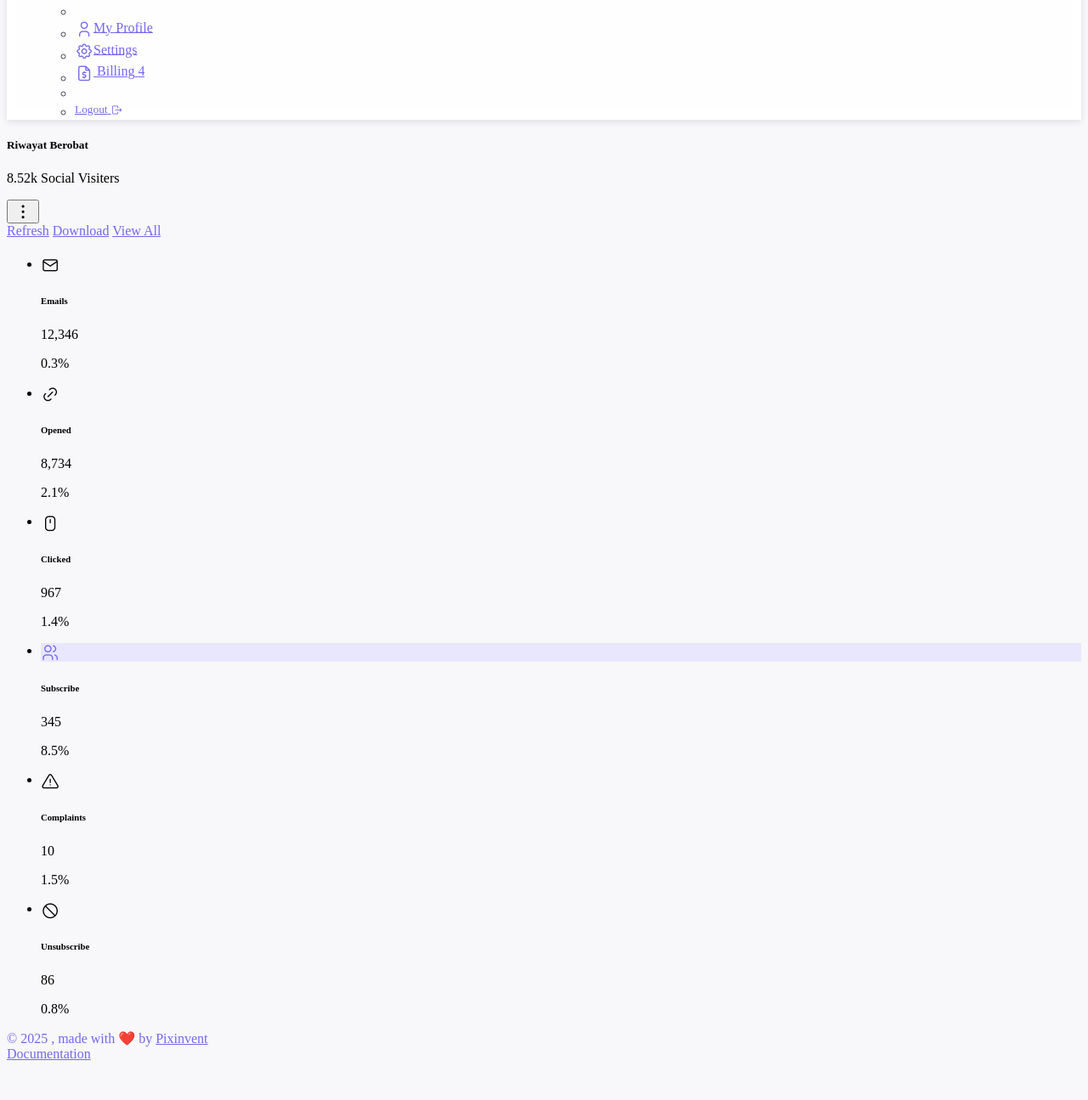
After one commit to FauzanAzima26/Puskesmas, a CodeIgniter app: page /CI/index.php/riwayat_berobat/index in a window 1280 px wide. The commit adds this page. Shown: the part 1089-2384 px from the top of the page at 85% size. Run offline with CodeIgniter, Linux system fonts and the light colour scheme; some libraries are stand-ins or nearby versions.

Commit message:
meghapush foto

```diff
--- a/application/config/routes.php
+++ b/application/config/routes.php
@@ -79,3 +79,5 @@ $route['obat'] = 'obat/index';
 $route['penyakit'] = 'penyakit/index';
 
 $route['ruangan'] = 'ruangan/index';
+
+$route['riwayat_berobat'] = 'riwayat_berobat/index';
--- a/application/controllers/Auth.php
+++ b/application/controllers/Auth.php
@@ -69,9 +69,9 @@ class Auth extends CI_Controller
         $this->form_validation->set_rules('email', 'Email', 'required|valid_email|is_unique[tb_users.email]|trim');
         $this->form_validation->set_rules('password', 'Password', 'required|min_length[6]|max_length[50]');
         $this->form_validation->set_rules('jenis_kelamin', 'Jenis Kelamin', 'required|in_list[L,P]');
-        $this->form_validation->set_rules('nik', 'NIK', 'numeric|exact_length[16]');
-        $this->form_validation->set_rules('no_bpjs', 'No BPJS', 'max_length[20]');
-        $this->form_validation->set_rules('no_hp', 'No HP', 'numeric|min_length[12]|max_length[2]');
+        $this->form_validation->set_rules('nik', 'NIK', 'numeric|exact_length[2]');
+        $this->form_validation->set_rules('no_bpjs', 'No BPJS', 'max_length[2]');
+        $this->form_validation->set_rules('no_hp', 'No HP', 'numeric|min_length[2]|max_length[2]');
         $this->form_validation->set_rules('tgl_lahir', 'Tanggal Lahir', 'required');
         $this->form_validation->set_rules('alamat', 'Alamat', 'required|trim|min_length[10]|max_length[255]');
 
--- /dev/null
+++ b/application/controllers/Riwayat_berobat.php
@@ -0,0 +1,9 @@
+<?php
+class Riwayat_berobat extends CI_Controller{
+    public function index(){
+        $data['title'] = 'Riwayat Berobat';
+        $data['content'] = 'backend/riwayat_berobat/index';
+        $this->load->view('backend/layouts/header', $data);
+        $this->load->view('backend/layouts/main', $data);
+    }
+}
--- a/application/views/backend/layouts/sidebar.php
+++ b/application/views/backend/layouts/sidebar.php
@@ -64,7 +64,7 @@
     <?php if ($role == 'pasien'): ?>
       <!-- Riwayat Berobat -->
       <li class="menu-item <?= ($this->router->fetch_class() == 'riwayat') ? 'active' : '' ?>">
-        <a href="<?= site_url('riwayat') ?>" class="menu-link">
+        <a href="<?= site_url('riwayat_berobat') ?>" class="menu-link">
           <i class="menu-icon tf-icons ti ti-notebook"></i>
           <div data-i18n="Riwayat">Riwayat Berobat</div>
         </a>
--- /dev/null
+++ b/application/views/backend/riwayat_berobat/index.php
@@ -0,0 +1,89 @@
+<!-- Monthly Campaign State -->
+<div class="col-md-8 col-xxl-6 mb-6 mx-auto">
+    <div class="card h-100">
+        <div class="card-header d-flex justify-content-between">
+            <div class="card-title mb-0">
+                <h5 class="mb-1">Riwayat Berobat</h5>
+                <p class="card-subtitle">8.52k Social Visiters</p>
+            </div>
+            <div class="dropdown">
+                <button class="btn btn-text-secondary rounded-pill text-muted border-0 p-2 me-n1" type="button"
+                    id="MonthlyCampaign" data-bs-toggle="dropdown" aria-haspopup="true" aria-expanded="false">
+                    <i class="ti ti-dots-vertical ti-md text-muted"></i>
+                </button>
+                <div class="dropdown-menu dropdown-menu-end" aria-labelledby="MonthlyCampaign">
+                    <a class="dropdown-item" href="javascript:void(0);">Refresh</a>
+                    <a class="dropdown-item" href="javascript:void(0);">Download</a>
+                    <a class="dropdown-item" href="javascript:void(0);">View All</a>
+                </div>
+            </div>
+        </div>
+        <div class="card-body">
+            <ul class="p-0 m-0">
+                <li class="mb-6 d-flex justify-content-between align-items-center">
+                    <div class="badge bg-label-success rounded p-1_5"><i class="ti ti-mail ti-md"></i></div>
+                    <div class="d-flex justify-content-between w-100 flex-wrap">
+                        <h6 class="mb-0 ms-4">Emails</h6>
+                        <div class="d-flex">
+                            <p class="mb-0">12,346</p>
+                            <p class="ms-4 text-success mb-0">0.3%</p>
+                        </div>
+                    </div>
+                </li>
+                <li class="mb-6 d-flex justify-content-between align-items-center">
+                    <div class="badge bg-label-info rounded p-1_5"><i class="ti ti-link ti-md"></i></div>
+                    <div class="d-flex justify-content-between w-100 flex-wrap">
+                        <h6 class="mb-0 ms-4">Opened</h6>
+                        <div class="d-flex">
+                            <p class="mb-0">8,734</p>
+                            <p class="ms-4 text-success mb-0">2.1%</p>
+                        </div>
+                    </div>
+                </li>
+                <li class="mb-6 d-flex justify-content-between align-items-center">
+                    <div class="badge bg-label-warning rounded p-1_5"><i class="ti ti-mouse ti-md"></i></div>
+                    <div class="d-flex justify-content-between w-100 flex-wrap">
+                        <h6 class="mb-0 ms-4">Clicked</h6>
+                        <div class="d-flex">
+                            <p class="mb-0">967</p>
+                            <p class="ms-4 text-danger mb-0">1.4%</p>
+                        </div>
+                    </div>
+                </li>
+                <li class="mb-6 d-flex justify-content-between align-items-center">
+                    <div class="badge bg-label-primary rounded p-1_5"><i class="ti ti-users ti-md"></i></div>
+                    <div class="d-flex justify-content-between w-100 flex-wrap">
+                        <h6 class="mb-0 ms-4">Subscribe</h6>
+                        <div class="d-flex">
+                            <p class="mb-0">345</p>
+                            <p class="ms-4 text-success mb-0">8.5%</p>
+                        </div>
+                    </div>
+                </li>
+                <li class="mb-6 d-flex justify-content-between align-items-center">
+                    <div class="badge bg-label-secondary rounded p-1_5">
+                        <i class="ti ti-alert-triangle ti-md"></i>
+                    </div>
+                    <div class="d-flex justify-content-between w-100 flex-wrap">
+                        <h6 class="mb-0 ms-4">Complaints</h6>
+                        <div class="d-flex">
+                            <p class="mb-0">10</p>
+                            <p class="ms-4 text-danger mb-0">1.5%</p>
+                        </div>
+                    </div>
+                </li>
+                <li class="d-flex justify-content-between align-items-center">
+                    <div class="badge bg-label-danger rounded p-1_5"><i class="ti ti-ban ti-md"></i></div>
+                    <div class="d-flex justify-content-between w-100 flex-wrap">
+                        <h6 class="mb-0 ms-4">Unsubscribe</h6>
+                        <div class="d-flex">
+                            <p class="mb-0">86</p>
+                            <p class="ms-4 text-success mb-0">0.8%</p>
+                        </div>
+                    </div>
+                </li>
+            </ul>
+        </div>
+    </div>
+</div>
+<!--/ Monthly Campaign State -->
```
Also changed, not shown: uploads/avatar/1.png (deleted), uploads/avatar/1747812573_code.png (deleted), uploads/avatar/1747813105_code.png (deleted), uploads/avatar/1747813278_code.png (deleted), uploads/avatar/1747813511_code.png (deleted), uploads/avatar/1747814499_Screenshot_2025-05-19_233630.png (deleted), uploads/avatar/1747815004_code.png (deleted), uploads/avatar/1747841025_mdcm.png (deleted), uploads/avatar/1747841615_code.png (deleted), uploads/avatar/1747841754_2.png (deleted), uploads/avatar/1747841785_2.png (deleted), uploads/avatar/1747841861_2.png (deleted), uploads/avatar/thumb_avatar_1747925274_f647b4d9.png (deleted).
